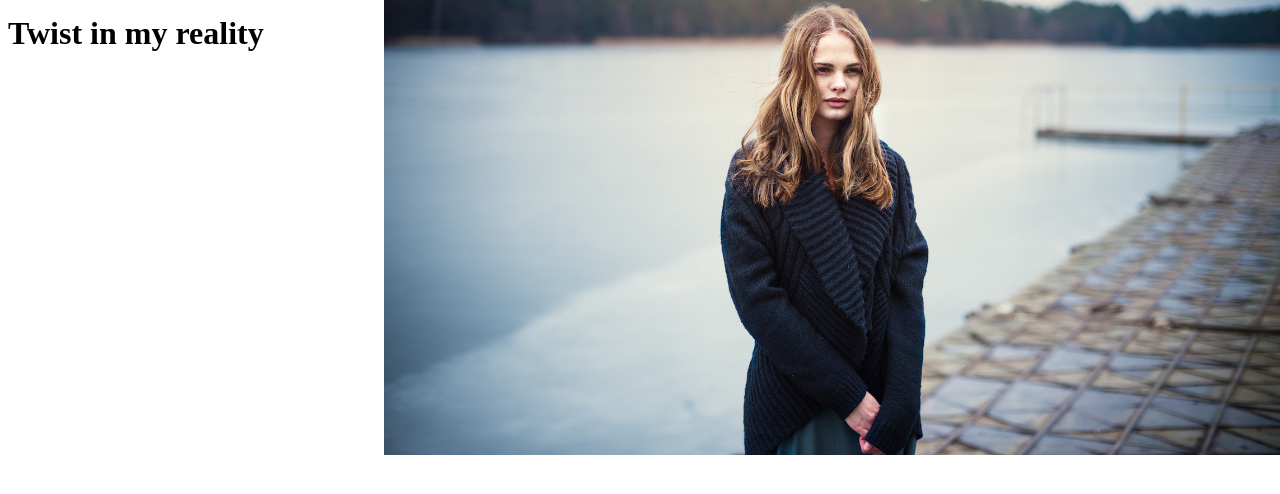
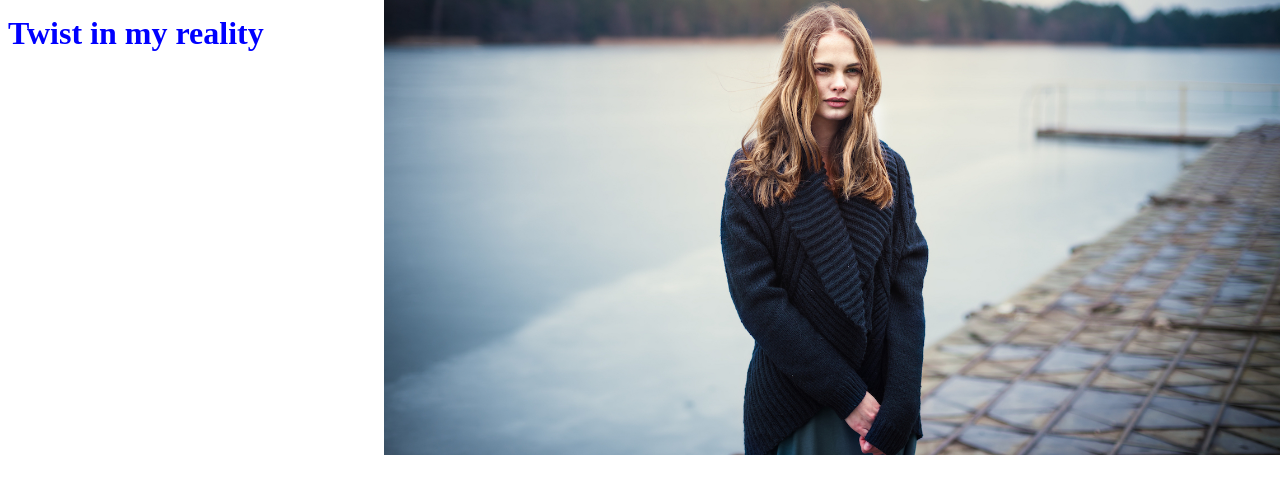
Before and after one commit to SebastianCarballo/Emilia-Cole, a website: page views/index.html in a window 1280 px wide. Shown: the part 202-696 px from the top of the page. Drawn offline with Linux system fonts and the light colour scheme.

Commit message:
Actualizo el package.json apra ver los cambios de la paginas en tiempo real con nodemon

```diff
--- a/package.json
+++ b/package.json
@@ -19,6 +19,9 @@
   },
   "homepage": "https://github.com/SebastianCarballo/Emilia-Cole#readme",
   "dependencies": {
-    "express": "^4.18.1"
+    "express": "^4.18.1",
+    "connect-livereload": "^0.6.1",
+    "express": "^4.18.1",
+    "livereload": "^0.9.3"
   }
 }
--- a/public/css/home.css
+++ b/public/css/home.css
@@ -4,3 +4,6 @@ body {
     background-position: right 0;/* Primer parametro es el eje horizontal y el segundo eje vertical */
     background-size: 70%;
 }
+h1{
+    color: blue;
+}
```
